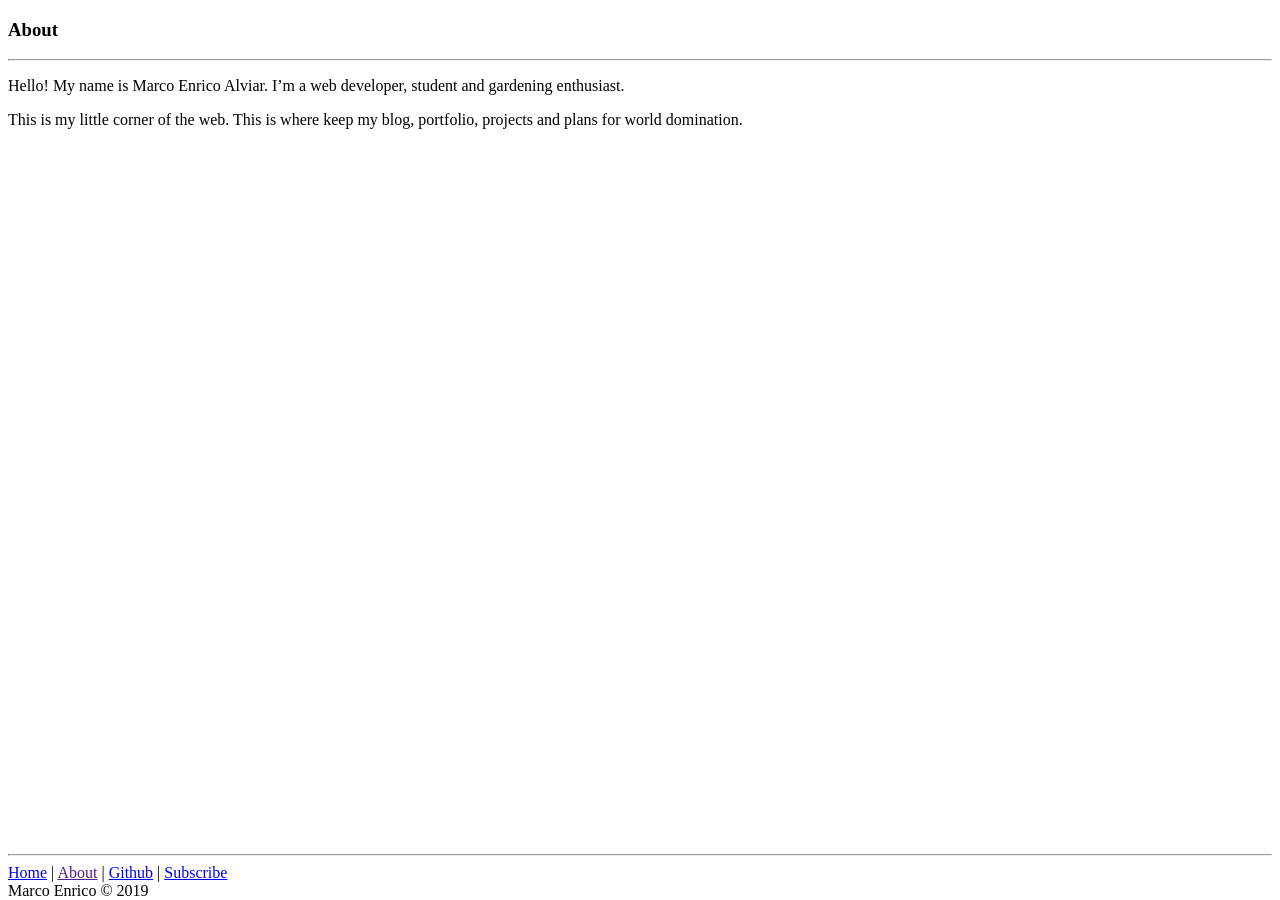
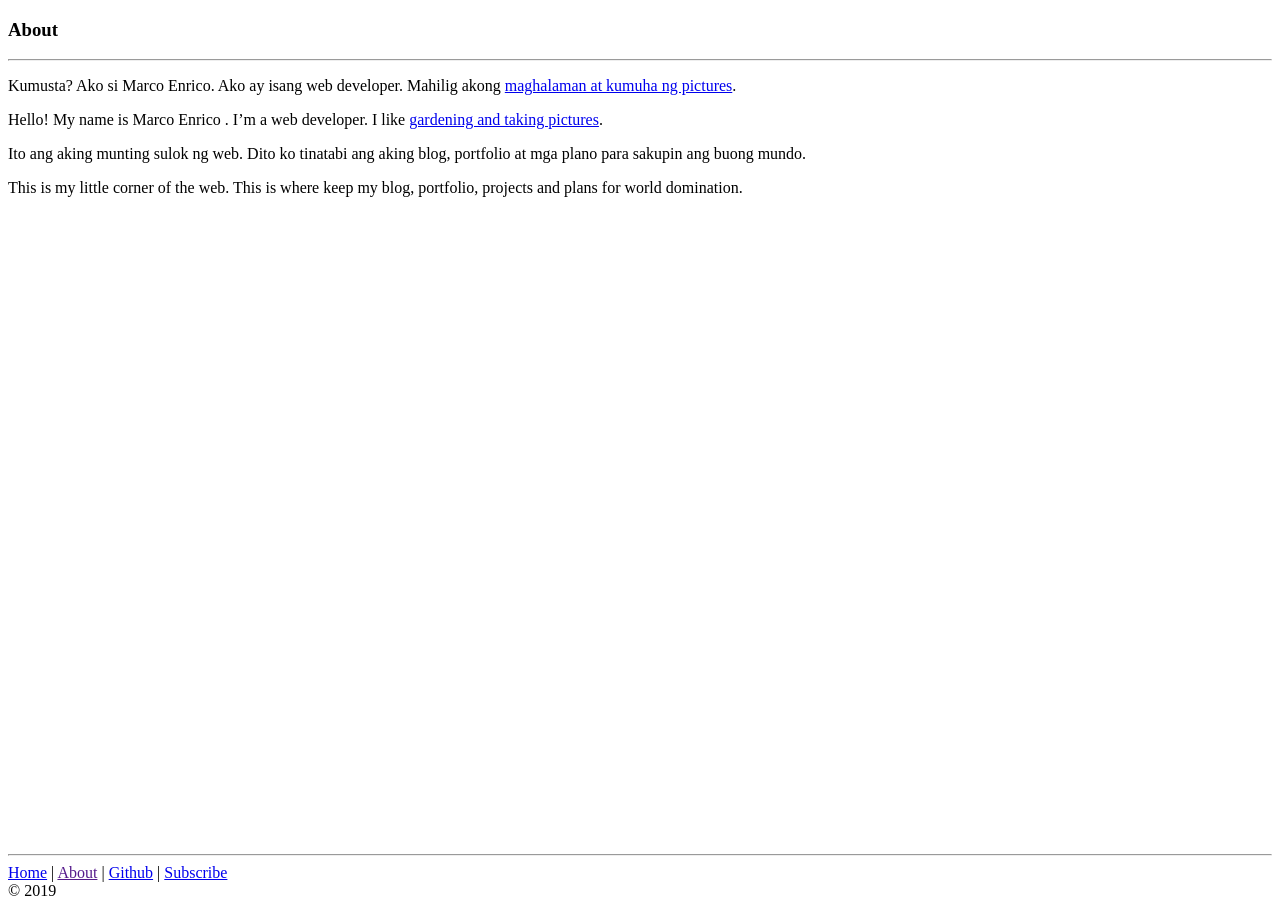
Before and after one commit to gumacahin/gumacahin.github.io, a Jekyll site: the page built from about.md, in a window 1280 px wide. Built offline with Jekyll 4.4.1, drawn with Linux system fonts in a browser that asks for light colours.

Commit message:
Edit about.

```diff
--- a/_config.yml
+++ b/_config.yml
@@ -1,10 +1,8 @@
-title: Marco Enrico
-description: "Marco Enrico’s website."
+title: Website ni Marco Enrico - Marco Enrico’s Website
+description: Ang muntik sulok ng web ni Marco Enrico. - Marco Enrico’s little corner of the web.
 url: "https://marcoenri.co"
 email: mvalviar(at)gmail(dot)com
 author: Marco Enrico
-
-name: "Marco Enrico"
 
 # Build settings
 markdown: kramdown
--- a/_layouts/default.html
+++ b/_layouts/default.html
@@ -10,7 +10,7 @@
     <title>
       {% if page.title == "Home" %}
         {{ site.title }}
-      {% else %} .: {{ page.title }} &middot; {{ site.title }} :.
+      {% else %} {{ page.title }} - {{ site.title }}
       {% endif %}
     </title>
 
--- a/about.md
+++ b/about.md
@@ -2,10 +2,17 @@
 layout: page
 title: About
 permalink: /about.html
+description: Website ni Marco Enrico (Marco Enrico’s Website)
 ---
 
-Hello! My name is Marco Enrico Alviar. I’m a web developer, student and
-gardening enthusiast.
+Kumusta? Ako si Marco Enrico. Ako ay isang web developer. Mahilig akong
+[maghalaman at kumuha ng pictures](https://flickr.com/photos/marcoenrico).
+
+Hello! My name is Marco Enrico . I’m a web developer. I like
+[gardening and taking pictures](https://flickr.com/photos/marcoenrico).
+
+Ito ang aking munting sulok ng web. Dito ko tinatabi ang aking blog, portfolio
+at mga plano para sakupin ang buong mundo.
 
 This is my little corner of the web. This is where keep my blog, portfolio,
 projects and plans for world domination.
```
Also changed, not shown: Gemfile.lock.
